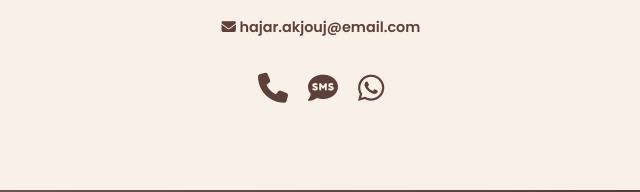
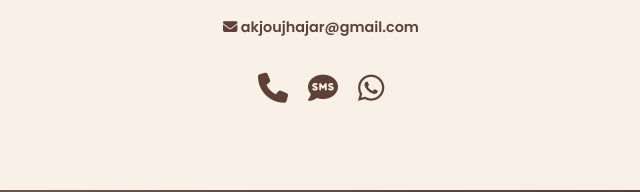
Before and after one commit to idrissiseddik/hajarakjouj, a plain HTML site: page index.html in a window 1280 px wide. Shown: the part 570-762 px from the top of the page, 319-959 px from the left. Drawn offline with nearby package versions, Linux system fonts and the light colour scheme.

Commit message:
Update index.html

```diff
--- a/index.html
+++ b/index.html
@@ -240,7 +240,7 @@
           <div><span class="contact-label">GSM:</span> <i class="fas fa-mobile-alt"></i> (212) 630 08 60 02</div>
         </div>
 
-        <p><a href="mailto:hajar.akjouj@email.com"><i class="fas fa-envelope"></i> hajar.akjouj@email.com</a></p>
+        <p><a href="mailto:akjoujhajar@gmail.com"><i class="fas fa-envelope"></i> akjoujhajar@gmail.com</a></p>
 
         <div class="contact-icons">
           <a href="tel:+212630086002"><i class="fas fa-phone"></i></a>
```
